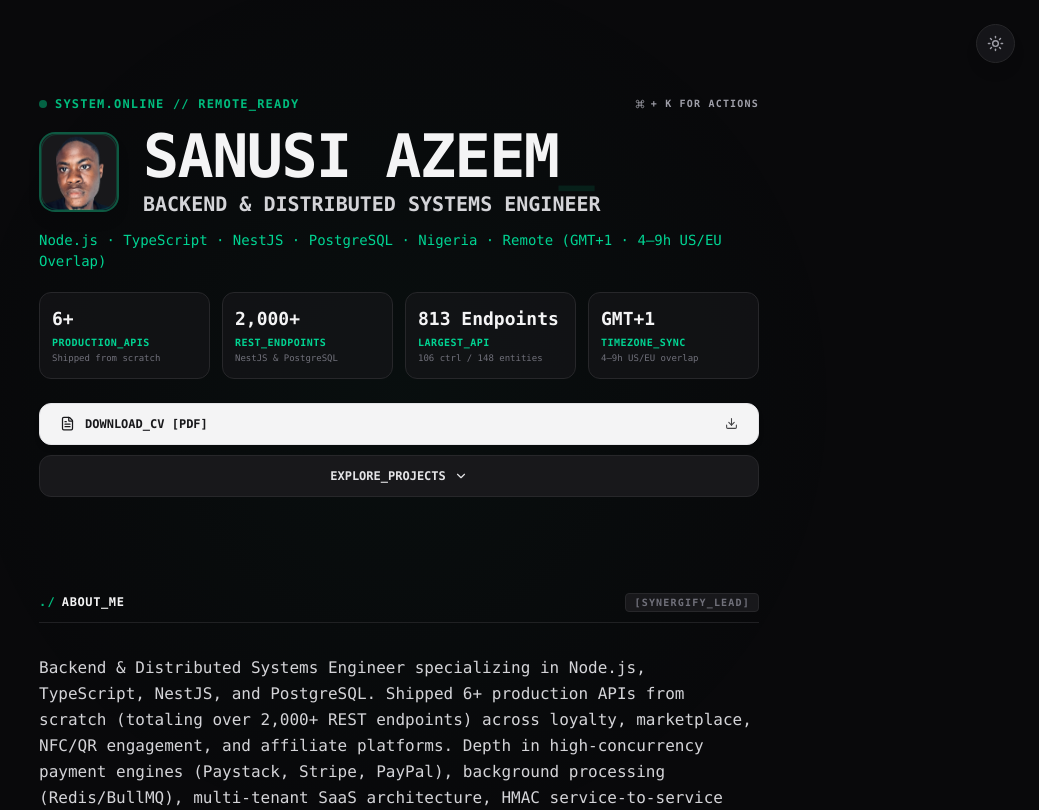
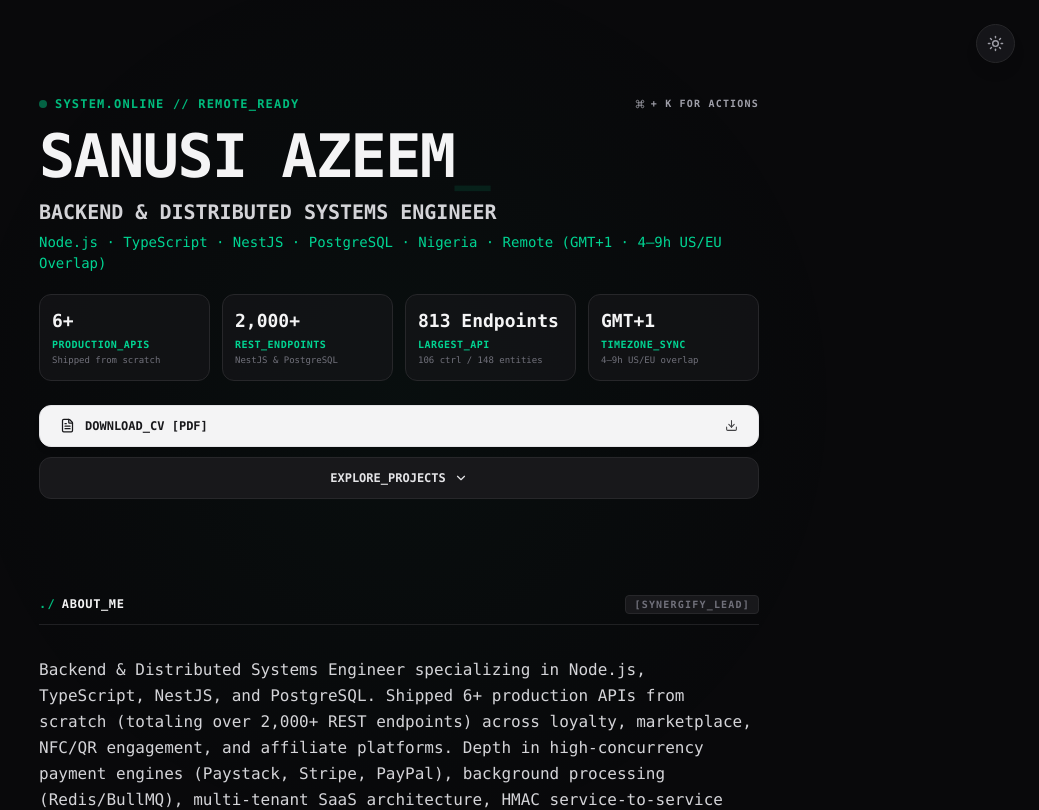
Before and after one commit to devazx0/portfolio, a React (Vite) app: page / in a window 1280 px wide. Shown: the top 810 px of the page, without its empty margins (241-1280 px from the left). Built offline with nearby package versions, Linux system fonts and the light colour scheme.

Commit message:
refactor: remove headshot from main page hero section, keep as favicon

```diff
--- a/src/App.jsx
+++ b/src/App.jsx
@@ -1170,24 +1170,13 @@ const App = () => {
               </div>
             </motion.div>
 
-            <div className="flex flex-col sm:flex-row sm:items-center gap-4 sm:gap-6 mb-3">
-              <motion.div variants={fadeInUp} className="relative w-16 h-16 sm:w-20 sm:h-20 rounded-2xl overflow-hidden border-2 border-emerald-500/40 shadow-lg shrink-0 group bg-zinc-900">
-                <img
-                  src={CONFIG.avatarUrl}
-                  alt={CONFIG.name}
-                  className="w-full h-full object-cover group-hover:scale-105 transition-transform duration-300"
-                />
-                <div className="absolute inset-0 ring-1 ring-inset ring-emerald-500/20 rounded-2xl pointer-events-none" />
-              </motion.div>
-              <div className="min-w-0">
-                <h1 className="text-3xl sm:text-5xl md:text-6xl font-bold tracking-tight mb-1 text-zinc-900 dark:text-zinc-100 break-words">
-                  <TypingEffect text={CONFIG.name} />
-                </h1>
-                <motion.p variants={fadeInUp} className="text-sm sm:text-xl text-zinc-700 dark:text-zinc-300 font-semibold">
-                  {CONFIG.role}
-                </motion.p>
-              </div>
-            </div>
+            <h1 className="text-3xl sm:text-5xl md:text-6xl font-bold tracking-tight mb-2 sm:mb-3 text-zinc-900 dark:text-zinc-100 break-words">
+              <TypingEffect text={CONFIG.name} />
+            </h1>
+
+            <motion.p variants={fadeInUp} className="text-sm sm:text-xl text-zinc-700 dark:text-zinc-300 font-semibold mb-1.5">
+              {CONFIG.role}
+            </motion.p>
 
             <motion.p variants={fadeInUp} className="text-xs sm:text-sm text-emerald-700 dark:text-emerald-400 font-mono mb-5 leading-normal">
               {CONFIG.subRole} · {CONFIG.location}
```
